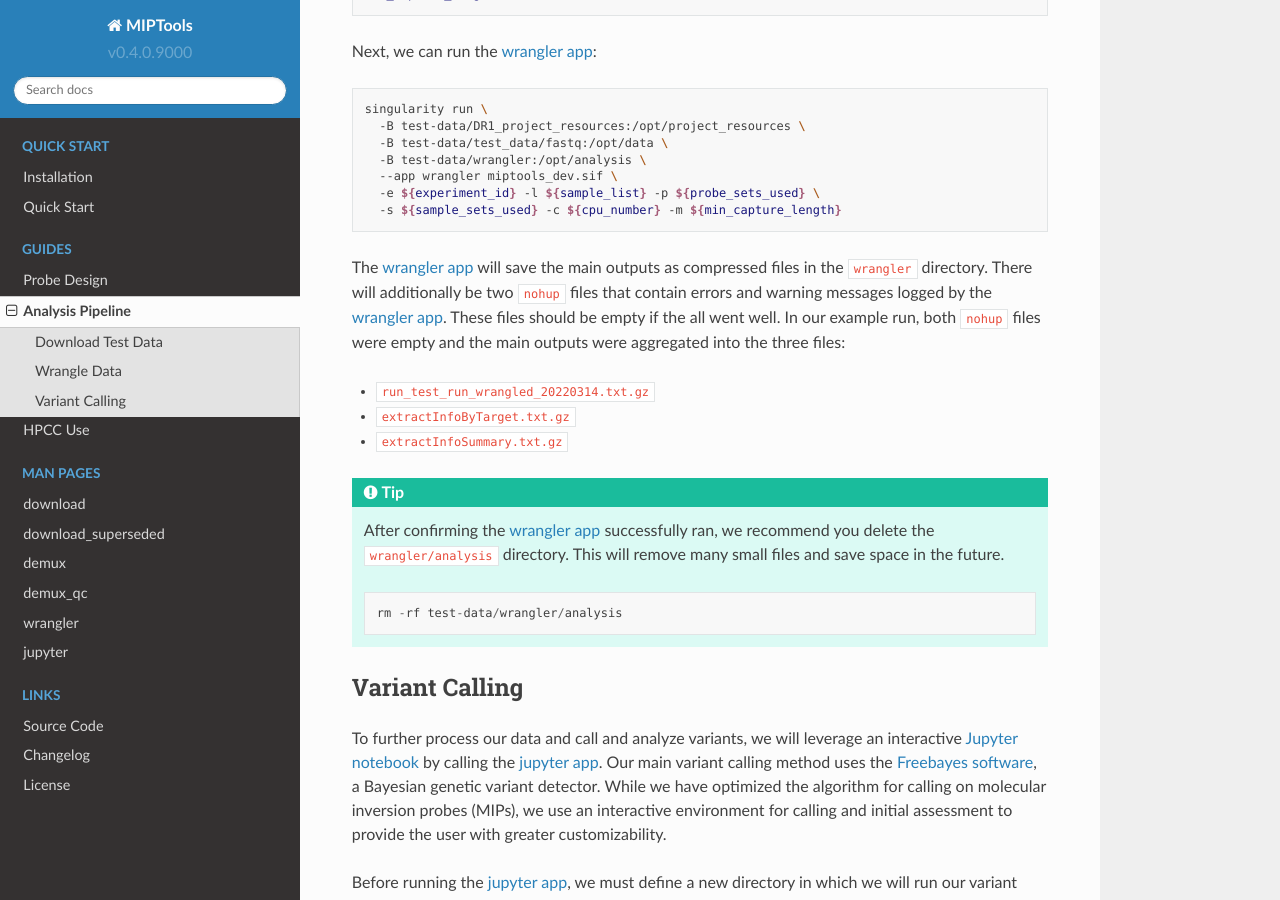
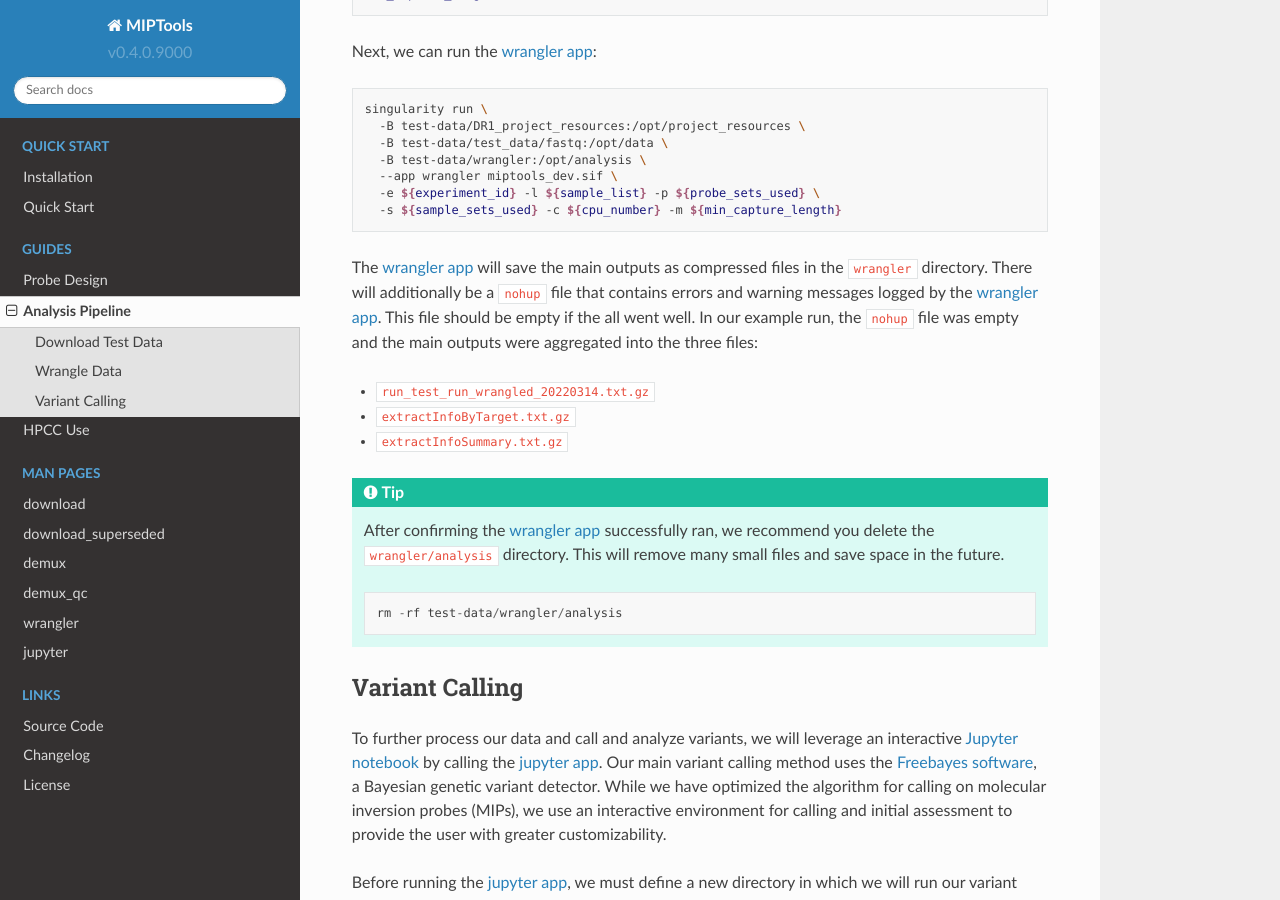
Before and after one commit to bailey-lab/MIPTools, a Sphinx documentation site: the page built from docs/guides/analysis-pipeline.rst, in a window 1280 px wide and 900 px high, scrolled down 1171 px. Built offline with Sphinx 7.4.7 and the Read the Docs theme 2.0.0, drawn with Linux system fonts in a browser that asks for light colours.

Commit message:
Combine the two `nohup.out` files and force the mv command
* Combine the nohup files to simplify the logs

* Force the mv command so that the app can still run even if there is a previous run. The app will overwrite the needed files.

```diff
--- a/docs/guides/analysis-pipeline.rst
+++ b/docs/guides/analysis-pipeline.rst
@@ -77,10 +77,10 @@ Next, we can run the :ref:`wrangler app <wrangler-app>`:
     -s ${sample_sets_used} -c ${cpu_number} -m ${min_capture_length}
 
 The :ref:`wrangler app <wrangler-app>` will save the main outputs as compressed
-files in the :code:`wrangler` directory. There will additionally be two
-:code:`nohup` files that contain errors and warning messages logged by the
-:ref:`wrangler app <wrangler-app>`. These files should be empty if the all went
-well. In our example run, both :code:`nohup` files were empty and the main
+files in the :code:`wrangler` directory. There will additionally be a
+:code:`nohup` file that contains errors and warning messages logged by the
+:ref:`wrangler app <wrangler-app>`. This file should be empty if the all went
+well. In our example run, the :code:`nohup` file was empty and the main
 outputs were aggregated into the three files:
 
 * :code:`run_test_run_wrangled_20220314.txt.gz`
```
Also changed, not shown: 1 other file.
